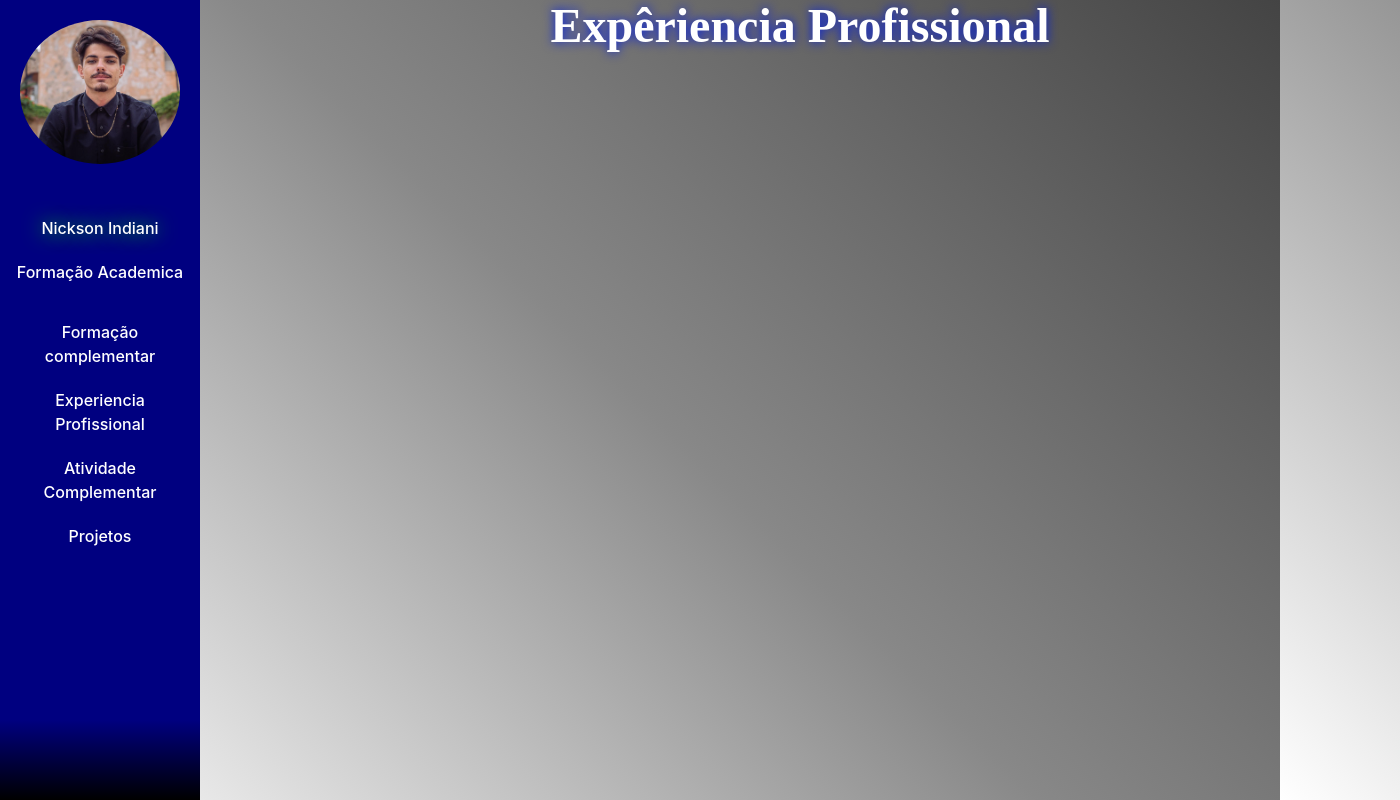
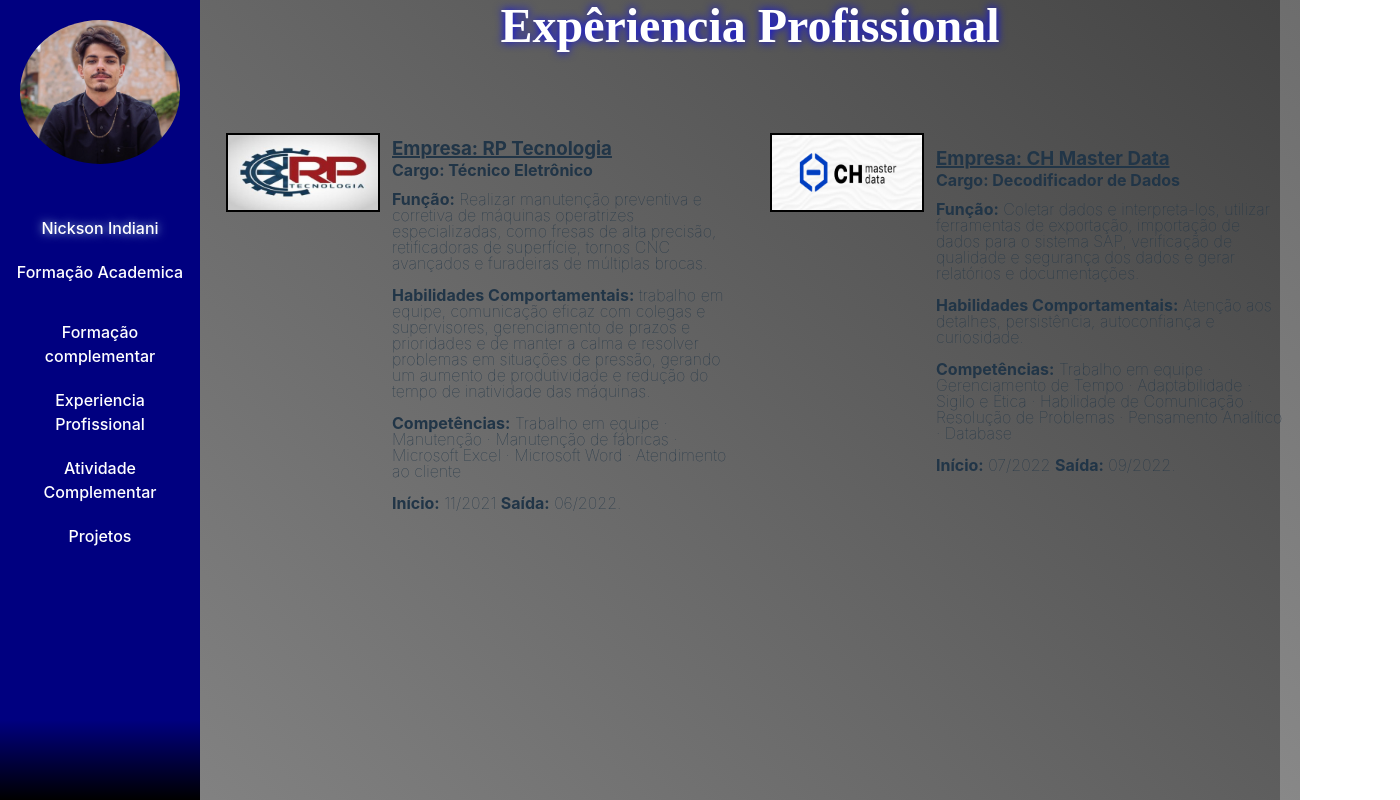
Before and after one commit to NicksonIndiani/Portfolio-Nickson, a React (Vite) app: page / in a window 1280 px wide. Both pictures are taken after a click on the link "Experiencia Profissional". Shown: the whole page, 1400 px wide, since content can reach past the window. Built offline with nearby package versions, Linux system fonts and the light colour scheme.

Commit message:
Atualização 15/09/2023

```diff
--- a/src/components/atividade-complementar.css
+++ b/src/components/atividade-complementar.css
@@ -1,6 +1,6 @@
 .acomplementar {
   position: absolute;
-  width: 1200px;
+  width: 1100px;
   top: 0;
   left: 12.5rem;
 }
@@ -10,5 +10,5 @@
   font-size: 3em;
   margin: auto;
   color: #ffffff;
-  animation: glowing 1000ms infinite alternate;
+  animation: glowing 3000ms infinite alternate;
 }
--- a/src/components/experiencia-profissional.css
+++ b/src/components/experiencia-profissional.css
@@ -1,6 +1,6 @@
 .eprofissional {
   position: absolute;
-  width: 1200px;
+  width: 1100px;
   top: 0;
   left: 12.5rem;
 }
@@ -10,5 +10,81 @@
   font-size: 3em;
   margin: auto;
   color: #ffffff;
-  animation: glowing 1000ms infinite alternate;
+  animation: glowing 3000ms infinite alternate;
 }
+
+.rp img {
+  width:150px;
+  position: absolute;
+  left: 1.6rem;
+  top: 8.3rem;
+  border: 2px solid black;
+}
+
+.rp img:hover {
+  transform: scale(1.1);
+}
+
+.rp h3 {
+  font-weight: bold ;
+  text-decoration: underline 2px;
+  text-align: left;
+  line-height: 0;
+  margin-top: 6rem;
+  margin-left: 12rem;
+}
+
+.rp h4 {
+  font-weight: bold;
+  text-align: left;
+  line-height: 0;
+  margin-top: 1.3rem;
+  margin-left: 12rem;
+}
+
+.rp p {
+  max-width: 350px;
+  font-weight: lighter;
+  text-align: left;
+  line-height: 1;
+  margin-top: 1rem;
+  margin-left: 12rem;
+}
+
+.chmd img {
+  width:150px;
+  position: absolute;
+  left: 35.6rem;
+  top: 8.3rem;
+  border: 2px solid black;
+}
+
+.chmd img:hover {
+  transform: scale(1.1);
+}
+
+.chmd h3 {
+  font-weight: bold ;
+  text-decoration: underline 2px;
+  text-align: left;
+  line-height: 0;
+  margin-top: -23rem;
+  margin-left: 46rem;
+}
+
+.chmd h4 {
+  font-weight: bold;
+  text-align: left;
+  line-height: 0;
+  margin-top: 1.3rem;
+  margin-left: 46rem;
+}
+
+.chmd p {
+  max-width: 350px;
+  font-weight: lighter;
+  text-align: left;
+  line-height: 1;
+  margin-top: 1rem;
+  margin-left: 46rem;
+}
--- a/src/components/experiencia-profissional.jsx
+++ b/src/components/experiencia-profissional.jsx
@@ -1,9 +1,59 @@
-import './universidade.css';
+import './experiencia-profissional.css';
 
 const ExperienciaProfissional = () => {
   return (
-    <div className="universidade">
+    <div className="eprofissional">
       <h1>Expêriencia Profissional</h1>
+
+      <nav className="rp">
+        <img src="./image/rptecnologia.jpg" alt="rpt" />
+        <h3>Empresa: RP Tecnologia</h3>
+        <h4>Cargo: Técnico Eletrônico</h4>
+        <p>
+          <strong>Função:</strong> Realizar manutenção preventiva e corretiva de máquinas
+          operatrizes especializadas, como fresas de alta precisão,
+          retificadoras de superfície, tornos CNC avançados e furadeiras de
+          múltiplas brocas.
+        </p>
+        <p>
+          <strong>Habilidades Comportamentais:</strong> trabalho em equipe, comunicação eficaz
+          com colegas e supervisores, gerenciamento de prazos e prioridades e de
+          manter a calma e resolver problemas em situações de pressão, gerando
+          um aumento de produtividade e redução do tempo de inatividade das
+          máquinas.
+        </p>
+
+        <p>
+          <strong>Competências:</strong> Trabalho em equipe · Manutenção · Manutenção de fábricas · Microsoft Excel · Microsoft Word · Atendimento ao cliente
+        </p>
+
+        <p>
+          <strong>Início:</strong> 11/2021 <strong>Saída:</strong> 06/2022.
+        </p>
+      </nav>
+
+      <nav className="chmd">
+        <img src="./image/chmasterdata.jpg" alt="chmd" />
+        <h3>Empresa: CH Master Data</h3>
+        <h4>Cargo: Decodificador de Dados</h4>
+        <p>
+          <strong>Função:</strong> Coletar dados e interpreta-los, utilizar
+          ferramentas de exportação, importação de dados para o sistema SAP,
+          verificação de qualidade e segurança dos dados e gerar relatórios e
+          documentações.
+        </p>
+        <p>
+          <strong>Habilidades Comportamentais:</strong> Atenção aos detalhes, persistência, autoconfiança e curiosidade.
+        </p>
+
+        <p>
+          <strong>Competências:</strong> Trabalho em equipe · Gerenciamento de Tempo · Adaptabilidade · Sigilo e Ética · Habilidade de Comunicação · Resolução de Problemas · Pensamento Analítico · Database
+        </p>
+
+        <p>
+          <strong>Início:</strong> 07/2022 <strong>Saída:</strong> 09/2022.
+        </p>
+      </nav>
     </div>
   );
 };
--- a/src/components/formacao-complementar.css
+++ b/src/components/formacao-complementar.css
@@ -1,6 +1,6 @@
 .fcomplementar {
   position: absolute;
-  width: 1200px;
+  width: 1100px;
   top: 0;
   left: 12.5rem;
 }
@@ -10,7 +10,7 @@
   font-size: 3em;
   margin: auto;
   color: #ffffff;
-  animation: glowing 1000ms infinite alternate;
+  animation: glowing 3000ms infinite alternate;
 }
 
 .gds img {
--- a/src/components/formacao-complementar.jsx
+++ b/src/components/formacao-complementar.jsx
@@ -13,7 +13,7 @@ const FormacaoComplementar = () => {
 
       <nav className='crs'>
         <img src="./image/coursera.jpg" alt="crs" />
-        <h3>Certificado Profissional em Análise de Dados</h3>
+        <h3>Análise de Dados</h3>
         <h4>INSTITUIÇÃO: COURSERA</h4>
         <p>Analise e manipulação de database</p>
       </nav>
--- a/src/components/menu-lateral.css
+++ b/src/components/menu-lateral.css
@@ -14,13 +14,13 @@
 
 @keyframes glowing {
   0% {
-    text-shadow: 0 0 10px #ff0000;
+    text-shadow: 0 0 10px slateblue;
   }
   50% {
-    text-shadow: 0 0 20px #00ff00;
+    text-shadow: 0 0 10px lightblue;
   }
   100% {
-    text-shadow: 0 0 10px #0000ff;
+    text-shadow: 0 0 10px blue;
   }
 }
 .nick {
--- a/src/components/nickson-indiani.css
+++ b/src/components/nickson-indiani.css
@@ -10,7 +10,7 @@
   font-size: 3em;
   margin: auto;
   color: #ffffff;
-  animation: glowing 1000ms infinite alternate;
+  animation: glowing 3000ms infinite alternate;
 }
 
 .nickson p {
--- a/src/components/projetos.css
+++ b/src/components/projetos.css
@@ -1,6 +1,6 @@
 .universidade {
   position: absolute;
-  width: 1200px;
+  width: 1100px;
   top: 0;
   left: 12.5rem;
 }
@@ -26,7 +26,7 @@
   font-size: 3em;
   margin: auto;
   color: #ffffff;
-  animation: glowing 1000ms infinite alternate;
+  animation: glowing 3000ms infinite alternate;
 }
 
 .univesp {
--- a/src/components/universidade.css
+++ b/src/components/universidade.css
@@ -1,6 +1,6 @@
 .universidade {
   position: absolute;
-  width: 1200px;
+  width: 1100px;
   top: 0;
   left: 12.5rem;
 }
@@ -26,7 +26,7 @@
   font-size: 3em;
   margin: auto;
   color: #ffffff;
-  animation: glowing 1000ms infinite alternate;
+  animation: glowing 3000ms infinite alternate;
 }
 
 .univesp {
--- a/src/index.css
+++ b/src/index.css
@@ -7,8 +7,8 @@
   color: rgba(255, 255, 255, 0.87);
   background-image: linear-gradient(
     45deg,
-    #ffffff 0%,
-    #888888 50%,
+    #888888 0%,
+    #666666 50%,
     #444444 100%
   );
   /* background-color: #191970; */
```
Also changed, not shown: image/chmasterdata.jpg (added), image/rptecnologia.jpg (added).
